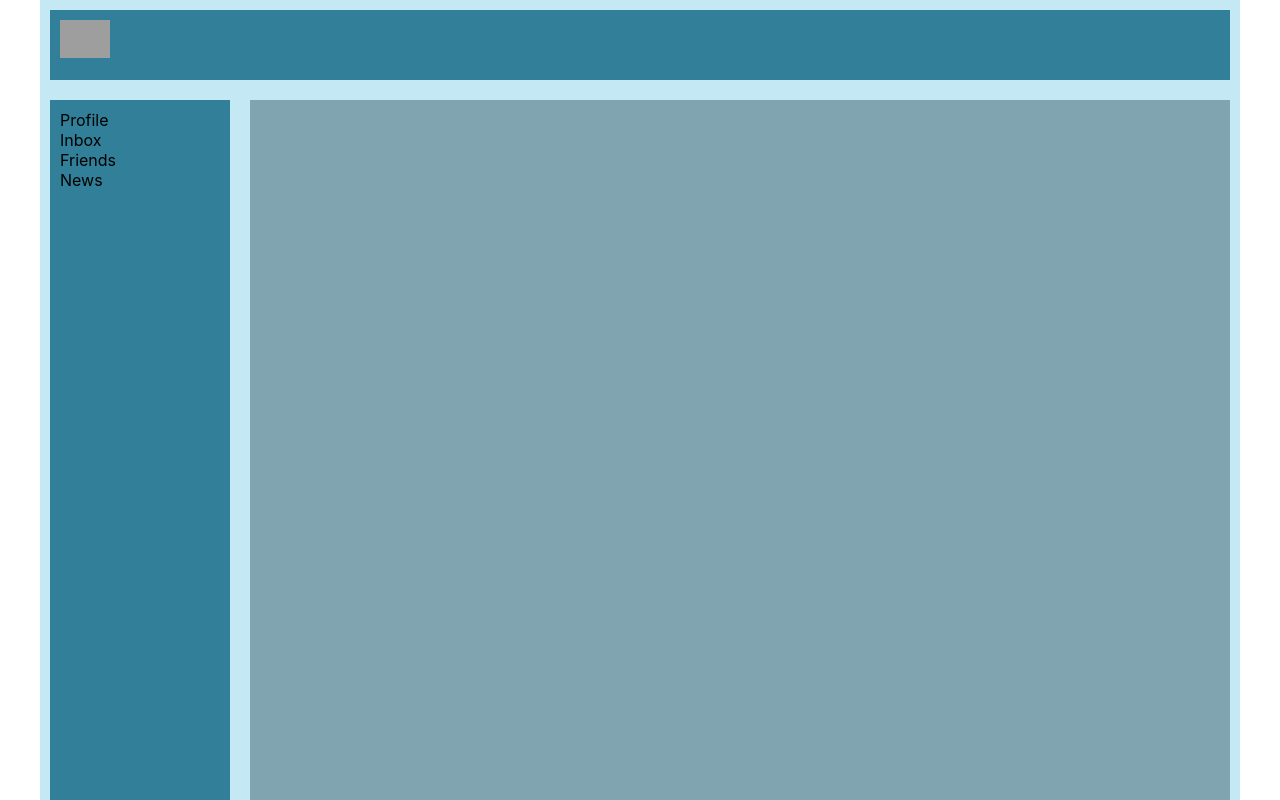
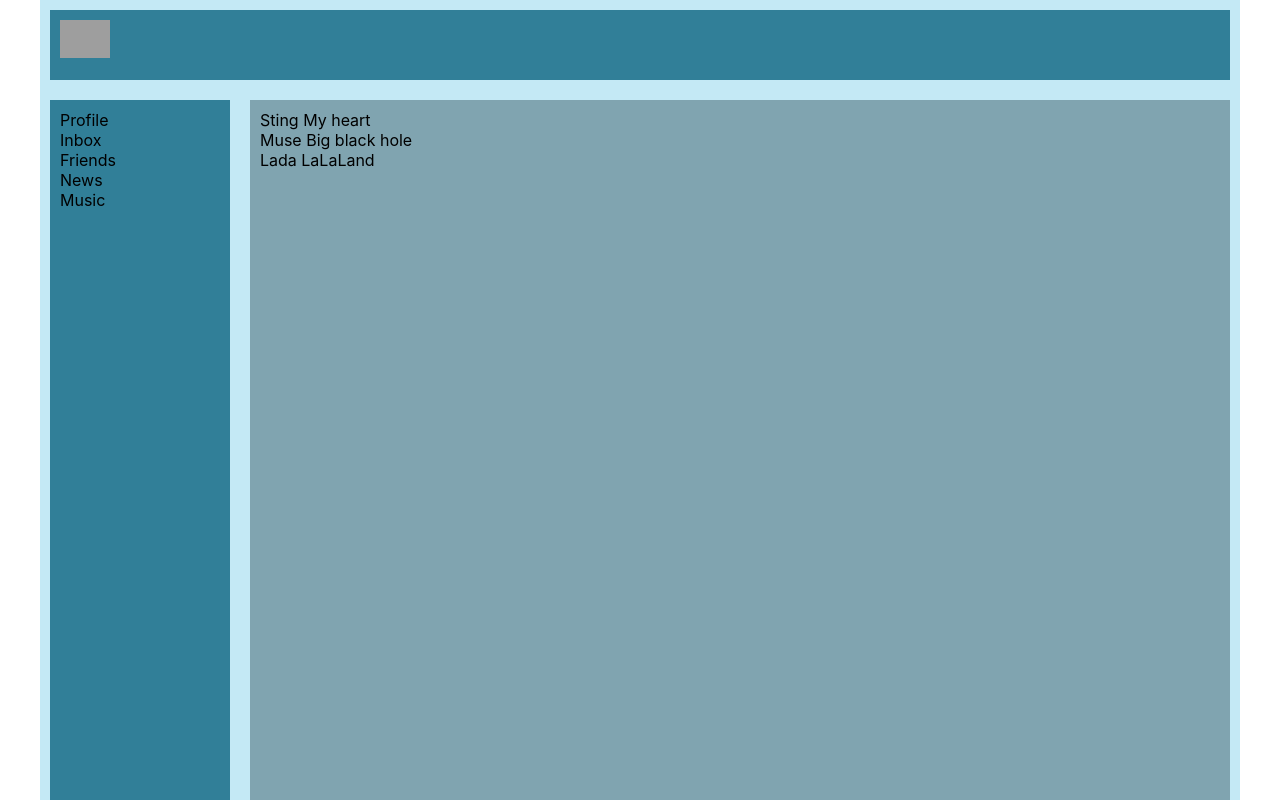
Before and after one commit to eliseevais/samurai_2_0, a React (Create React App) app: page /music in a window 1280 px wide. Shown: the top 800 px of the page. Built offline with nearby package versions, Linux system fonts and the light colour scheme; grey boxes are pictures that could not be loaded.

Commit message:
lesson 27.3

```diff
--- a/src/App.js
+++ b/src/App.js
@@ -6,6 +6,7 @@ import Dialogs from './../src/components/Dialogs/Dialogs';
 import { BrowserRouter as Router, Routes, Route } from 'react-router-dom';
 import Friends from './components/Friends/Friends';
 import News from './components/News/News';
+import Music from './components/Music/Music';
 
 const App = (props) => {
   return (
@@ -20,7 +21,10 @@ const App = (props) => {
               messages={props.messages} />} />
             <Route path="/friends" element={<Friends
               friendsList={props.friendsList} />} />
-            <Route path="/news" element={<News newsFromApp={props.newsFromIndexJS} />} />
+            <Route path="/news" element={<News
+              newsFromApp={props.newsFromIndexJS} />} />
+            <Route path="/music/*" element={<Music
+              musicFromApp={props.musicFromIndexJS} />} />
           </Routes>
         </div>
       </div>
--- /dev/null
+++ b/src/components/Music/Music.jsx
@@ -0,0 +1,25 @@
+import { NavLink } from "react-router-dom";
+import styles from "./Music.module.css";
+
+const MusicItem = (props) => {
+  let path = "#";
+
+  return (
+    <div>
+      <NavLink to={path}>{props.athor} {props.songName}</NavLink>
+    </div>
+  )
+}
+
+const Music = (props) => {
+  let musicListNew = props.musicFromApp.map(song => <MusicItem
+    athor={song.athor} songName={song.songName} key={song.id} />);
+
+  return (
+    <div className={styles.musicItem}>
+      {musicListNew}
+    </div>
+  )
+}
+
+export default Music;
--- /dev/null
+++ b/src/components/Music/Music.module.css
@@ -0,0 +1,12 @@
+.musicItem {
+  padding: 10px;
+}
+
+.musicItem a {
+  color: black
+}
+
+.musicItem a:active,
+.musicItem a:focus {
+  color: #C4E9F5;
+}
--- a/src/components/Navbar/Navbar.jsx
+++ b/src/components/Navbar/Navbar.jsx
@@ -14,7 +14,10 @@ const Navbar = () => {
         <NavLink to="/friends" className={styles.item}>Friends</NavLink>
       </div>
       <div className={styles.item}>
-        <NavLink to="/news" className={styles.item} >News</NavLink>
+        <NavLink to="/news" className={styles.item}>News</NavLink>
+      </div>
+      <div className={styles.item}>
+        <NavLink to="/music" className={styles.item}>Music</NavLink>
       </div>
     </nav >
   )
--- a/src/index.js
+++ b/src/index.js
@@ -34,6 +34,11 @@ let store = {
     {id: 2, newsText: "I like my study course.", data: "2023-08-10"},
     {id: 3, newsText: "I can do it easy.", data: "2023-08-13"},
     {id: 4, newsText: "My temp is very good.", data: "2023-08-22"}
+  ],
+  musicData: [
+    {id: 1, athor: "Sting", songName: "My heart"},
+    {id: 2, athor: "Muse", songName: "Big black hole"},
+    {id: 3, athor: "Lada", songName: "LaLaLand"},
   ]
 }
 
@@ -46,6 +51,7 @@ root.render(
       posts={store.postsData}
       friendsList={store.friendsData}
       newsFromIndexJS={store.newsData}
+      musicFromIndexJS={store.musicData}
     />
   </React.StrictMode>
 );
```
